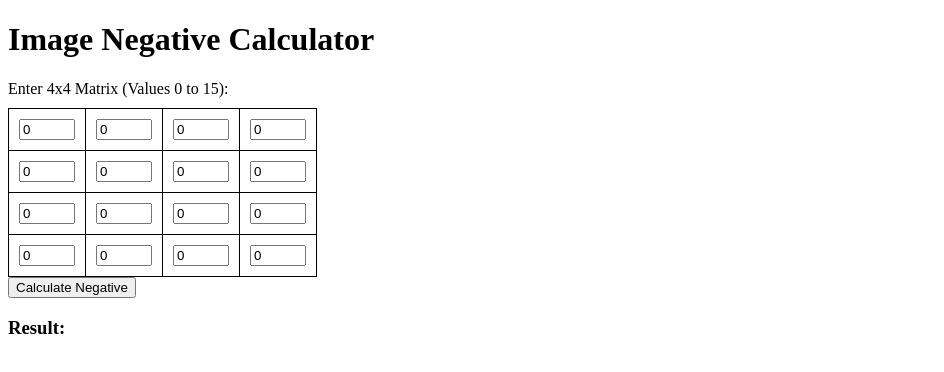
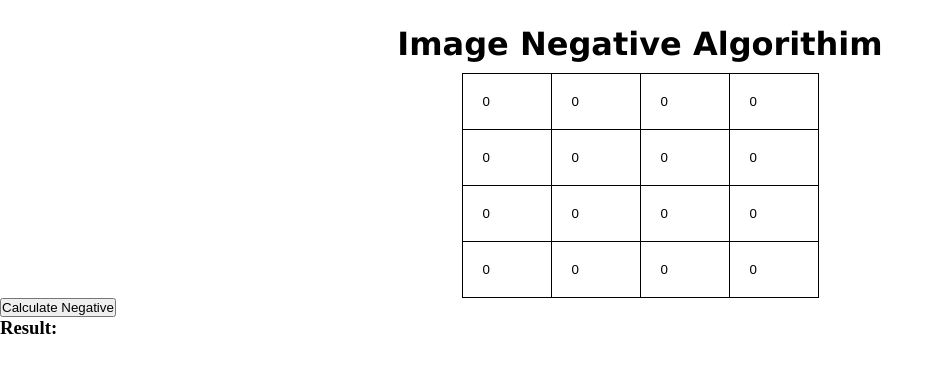
Before and after one commit to Noman-Nom/Digital-image-processing-Image-Negative-Algorithim-, a plain HTML site: page index.html in a window 1280 px wide. Shown: the whole page, without its empty margins (0-944 px from the left). Drawn offline with Linux system fonts and the light colour scheme.

Commit message:
ui/ux working

```diff
--- a/index.html
+++ b/index.html
@@ -8,11 +8,13 @@
 </head>
 <body>
 
-    <h1>Image Negative Calculator</h1>
-    <label for="matrix">Enter 4x4 Matrix (Values 0 to 15):</label>
-    <table id="matrix">
-        <!-- Question Matrix -->
-    </table>
+    <h1>Image Negative Algorithim</h1>
+        <div class="container">
+
+            <table id="matrix">
+                <!-- Question Matrix -->
+            </table>
+        </div>
 
     <button onclick="calculateNegative()">Calculate Negative</button>
 
--- a/style.css
+++ b/style.css
@@ -1,11 +1,33 @@
+*{
+margin:0;
+padding:0;
+}
+body,html{
+width:100%;
+height:100%;
+box-sizing: border-box;
+}
+h1{
+    text-align: center;
+    font-family:'Lucida Sans', 'Lucida Sans Regular', 'Lucida Grande', 'Lucida Sans Unicode', Geneva, Verdana, sans-serif;
+    margin-top: 25px;
+
+}
 label {
     display: block;
     margin-bottom: 5px;
 }
 
+.container{
+    display: flex;
+    justify-content: center;
+
+
+}
 table {
     border-collapse: collapse;
     margin-top: 10px;
+    align-items: center;
 }
 
 table, th, td {
@@ -13,3 +35,8 @@ table, th, td {
     padding: 10px;
     text-align: center;
 }
+table input{
+    outline: none;
+    border: 0;
+    padding: 10px;
+}
```
